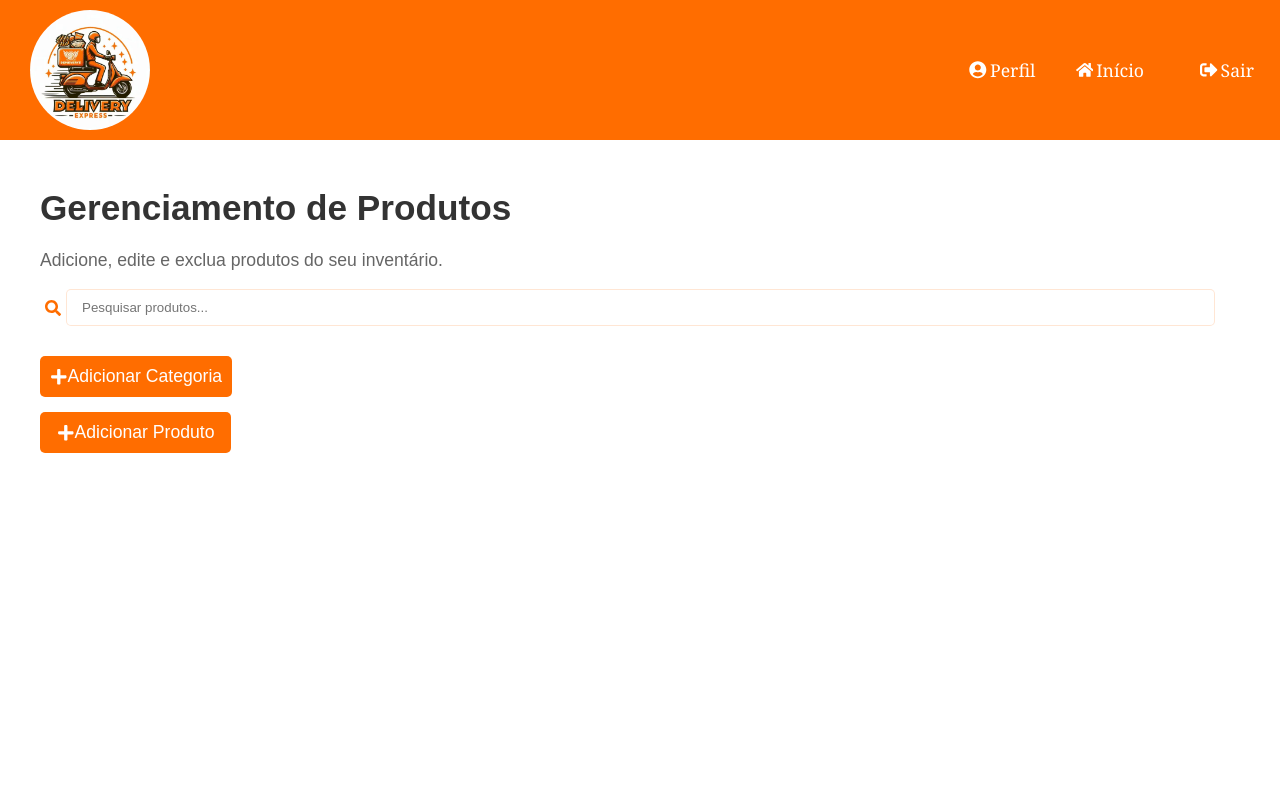
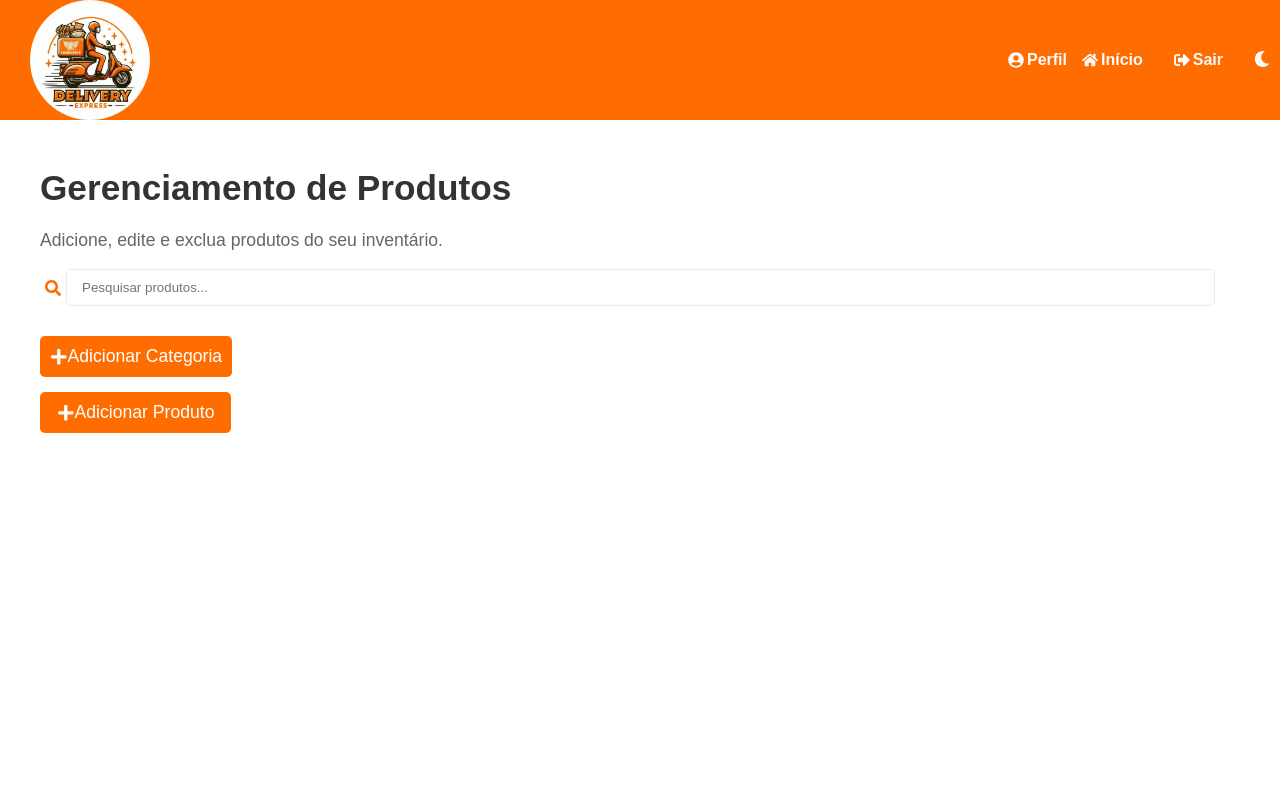
Before and after one commit to FlaviaVGQ/delivery-frontend, a React (Create React App) app: page /products in a window 1280 px wide. Shown: the top 800 px of the page. Built offline with nearby package versions, Linux system fonts and the light colour scheme.

Commit message:
Update: adicionar suporte ao modo escuro em productsPage index.js

```diff
--- a/src/productsPage/index.js
+++ b/src/productsPage/index.js
@@ -1,9 +1,20 @@
 import React, { useState, useEffect } from 'react';
 import './stylesProductsPage.css';
-import {FaBoxOpen, FaPlus, FaEdit, FaTrash, FaEye, FaSearch, FaUserCircle, FaHome, FaSignOutAlt} from 'react-icons/fa';
+import {
+    FaBoxOpen,
+    FaPlus,
+    FaEdit,
+    FaTrash,
+    FaEye,
+    FaSearch,
+    FaUserCircle,
+    FaHome,
+    FaSignOutAlt,
+    FaSun, FaMoon
+} from 'react-icons/fa';
 import {Link, useNavigate} from 'react-router-dom';
 import { fetchCategoriesByUser, getProductsByUser, deleteProduct  } from '../fileService';
-import { useProduct } from '../ProductContext'; // Importar o contexto
+import { useProduct } from '../ProductContext';
 
 const ProductsPage = () => {
     const navigate = useNavigate();
@@ -14,6 +25,8 @@ const ProductsPage = () => {
     const [showModal, setShowModal] = useState(false);
     const [productIdToDelete, setProductIdToDelete] = useState(null);
     const [productNameToDelete, setProductNameToDelete] = useState('');
+    const [darkMode, setDarkMode] = useState(false);
+
 
     const userId = localStorage.getItem('userId');
     console.log("usuario", userId);
@@ -96,17 +109,29 @@ const ProductsPage = () => {
         setProductIdToDelete(null);
         setProductNameToDelete('');
     };
+    const toggleDarkMode = () => {
+        setDarkMode(!darkMode);
+    };
 
 
     return (
-        <div className="products-page-container">
-            <header className="page-header">
-                <img src="/logo.png" alt="Logo" className="page-logo" />
-                <nav className="page-nav">
+        <div className={`admin-homepage-container ${darkMode ? 'dark' : ''}`}>
+            <header className="admin-homepage-header">
+                <img src="/logo.png" alt="Logo" className="admin-homepage-logo" />
+                <nav className="admin-homepage-nav">
                     <ul className="nav-list">
-                        <li><Link to="/restaurante"><FaUserCircle/> Perfil</Link></li>
-                        <li><Link to="/home"><FaHome/> Início</Link></li>
-                        <li><Link to="/" className="logout-button"><FaSignOutAlt/> Sair</Link></li>
+                        <li><Link to="/restaurante"><FaUserCircle /> Perfil</Link></li>
+                        <li><Link to="/home"><FaHome /> Início</Link></li>
+                        <li><Link to="/" className="logout-button"><FaSignOutAlt /> Sair</Link></li>
+                        <li>
+                            <button
+                                onClick={toggleDarkMode}
+                                className="dark-mode-toggle"
+                                aria-label="Toggle dark mode"
+                            >
+                                {darkMode ? <FaSun /> : <FaMoon />}
+                            </button>
+                        </li>
                     </ul>
                 </nav>
             </header>
```
